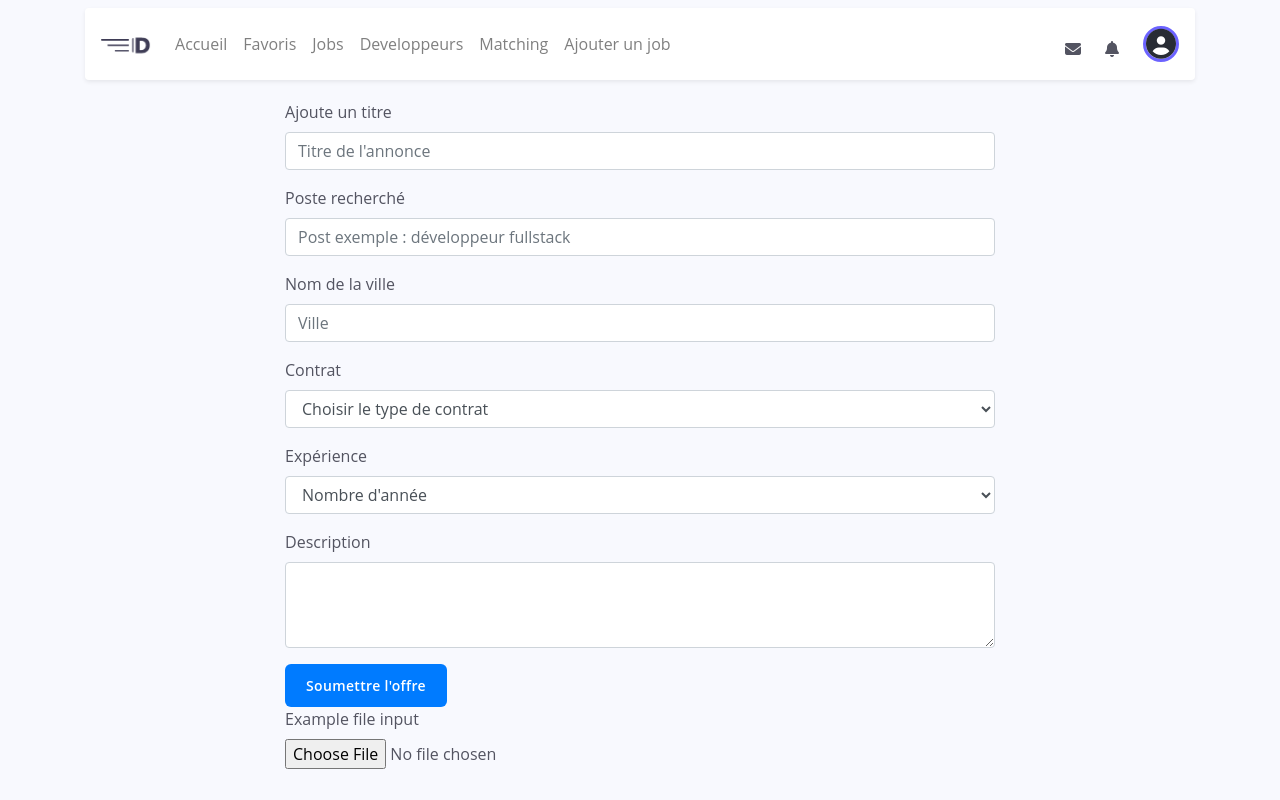
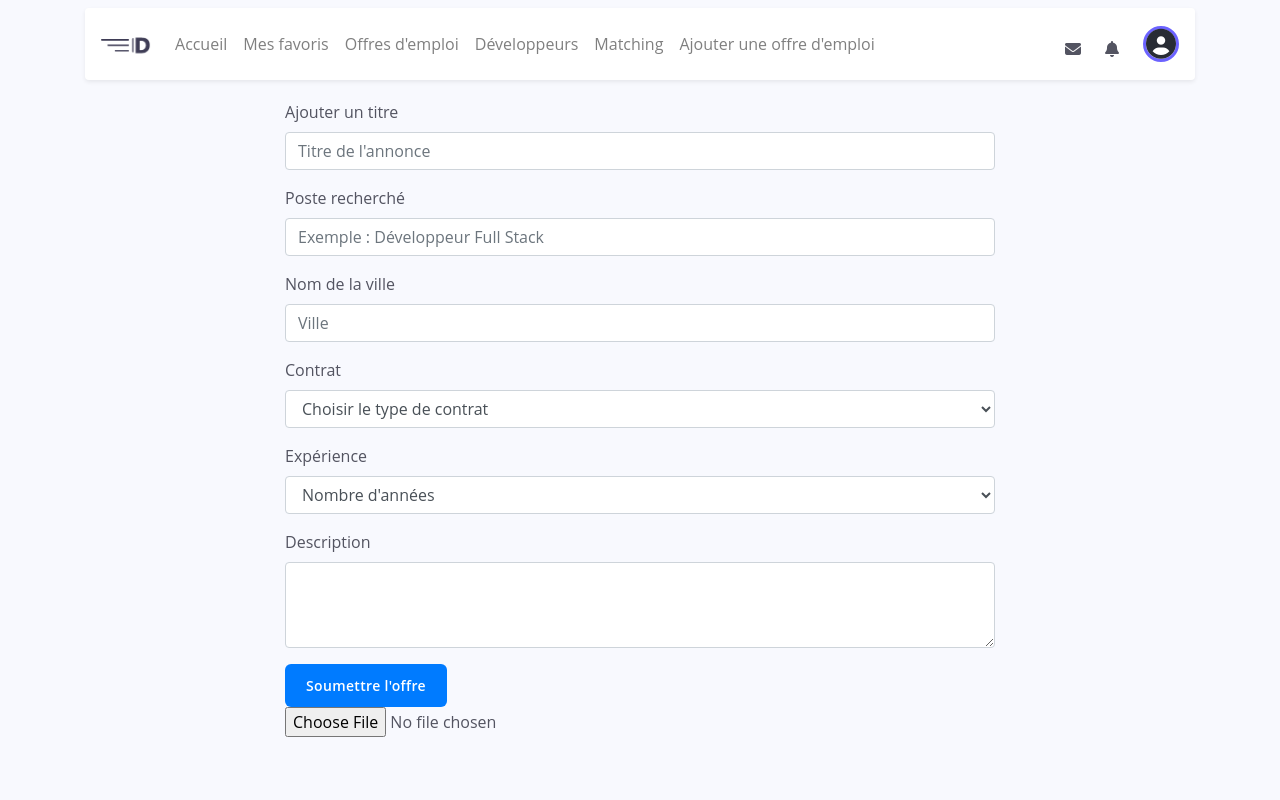
Before and after one commit to Armand-Bpp/dev_matching_front, a React (Create React App) app: page /addjobs in a window 1280 px wide. Built offline with nearby package versions, Linux system fonts and the light colour scheme.

Commit message:
pull you

```diff
--- a/src/components/core/Form.js
+++ b/src/components/core/Form.js
@@ -7,12 +7,12 @@ class Formaddjob extends React.Component {
             <div className="add col-12 col-md-8 col-lg-8 mr-auto ml-auto">
                 <form>
                     <div className="form-group">
-                        <label for="exampleFormControlInput1">Ajoute un titre</label>
+                        <label for="exampleFormControlInput1">Ajouter un titre</label>
                         <input type="text" class="form-control" id="exampleFormControlInput1" placeholder="Titre de l'annonce" />
                     </div>
                     <div className="form-group">
                         <label for="exampleFormControlInput1">Poste recherché</label>
-                        <input type="text" class="form-control" id="exampleFormControlInput1" placeholder="Post exemple : développeur fullstack" />
+                        <input type="text" class="form-control" id="exampleFormControlInput1" placeholder="Exemple : Développeur Full Stack" />
                     </div>
                     <div className="form-group">
                         <label for="exampleFormControlInput1">Nom de la ville</label>
@@ -31,7 +31,7 @@ class Formaddjob extends React.Component {
                     <div class="form-group">
                         <label for="exampleFormControlSelect1">Expérience</label>
                         <select className="form-control" id="exampleFormControlSelect1">
-                            <option>Nombre d'année</option>
+                            <option>Nombre d'années</option>
                             <option>1</option>
                             <option>2</option>
                             <option>3</option>
@@ -51,7 +51,7 @@ class Formaddjob extends React.Component {
                     <button type="submit" class="btn btn-primary">Soumettre l'offre</button>
                     <form>
                         <div class="form-group">
-                            <label for="exampleFormControlFile1">Example file input</label>
+                            {/* <label for="exampleFormControlFile1">Example file input</label> */}
                             <input type="file" class="form-control-file" id="exampleFormControlFile1" />
                         </div>
                     </form>
--- a/src/components/core/Navbar.js
+++ b/src/components/core/Navbar.js
@@ -12,11 +12,11 @@ class Navbarlogin extends React.Component {
                     <Navbar.Collapse id="responsive-navbar-nav">
                         <Nav className="mr-auto">
                             <Nav.Link href="/">Accueil<span className="sr-only">(current)</span></Nav.Link>
-                            <Nav.Link href="favorites">Favoris</Nav.Link>
-                            <Nav.Link href="listjobs">Jobs</Nav.Link>
-                            <Nav.Link href="listdev">Developpeurs</Nav.Link>
+                            <Nav.Link href="favorites"> Mes favoris</Nav.Link>
+                            <Nav.Link href="listjobs">Offres d'emploi</Nav.Link>
+                            <Nav.Link href="listdev">Développeurs</Nav.Link>
                             <Nav.Link href="matching">Matching</Nav.Link>
-                            <Nav.Link href="addjobs">Ajouter un job</Nav.Link>
+                            <Nav.Link href="addjobs">Ajouter une offre d'emploi</Nav.Link>
                             {/* <Nav.Link href="profildev">Profil-dev</Nav.Link>
                             <Nav.Link href="profilentreprise">Profil-entreprise</Nav.Link> */}
                         </Nav>
--- a/src/components/dev/Card.js
+++ b/src/components/dev/Card.js
@@ -77,15 +77,15 @@ class Card extends React.Component {
             <div class="card-body">
                 <div className="row">
                     <div  className="profil col-12 col-md-4 col-lg-3">
-                        <img className="shadow  img-fluid text-center" alt="" src="img/dev.png"/>
+                        <img className="shadow  img-fluid text-center" alt="" src={this.props.picture}/>
                     </div>
                     <div  className="col-lg-6 col-12 col-md-6">
                         <h3 className="card-text">{this.props.firstName} {this.props.lastName}</h3>
-                        <h5 className="card-text"><i class="fas fa-map-marker-alt"></i> Ville : {this.props.city}</h5>
+                        <h5 className="card-text"><i class="fas fa-map-marker-alt"></i> {this.props.city}</h5>
                         <h4 className="card-title">{this.props.title}</h4>
                         <ul className="list-unstyled list-inline">
                             <li className="list-inline-item"><h5 className="card-text"><i class="fas fa-clipboard-list"></i> {this.props.contract}</h5></li>
-                            <li className="list-inline-item ml-2"><h5 className="card-text"><i class="far fa-calendar-alt"></i> experience:  {this.props.experience} ans</h5></li>
+                            <li className="list-inline-item ml-2"><h5 className="card-text"><i class="far fa-calendar-alt"></i>{this.props.experience} ans d'expérience</h5></li>
                         </ul>
                         <div className="row">
                             <div className="col-12 col-lg-10 col-md-10">
@@ -95,16 +95,16 @@ class Card extends React.Component {
                                             <h5 className="d-inline"><span class="badge badge-secondary">MongoDb</span></h5>
                                         </li>
                                         <li className="d-inline ml-2">
-                                            <h5 className="d-inline"><span class="badge badge-secondary">Nodejs</span></h5>
+                                            <h5 className="d-inline"><span class="badge badge-secondary">NodeJs</span></h5>
                                         </li>
                                         <li className="d-inline ml-2">
-                                            <h5 className="d-inline"><span class="badge badge-secondary">Javascript</span></h5>
+                                            <h5 className="d-inline"><span class="badge badge-secondary">JavaScript</span></h5>
                                         </li>
                                         <li className="d-inline ml-2">
                                             <h5 className="d-inline"><span class="badge badge-secondary">HTML</span></h5>
                                         </li>
                                         <li className="d-inline ml-2">
-                                            <h5 className="d-inline"><span class="badge badge-secondary">Bootstrap</span></h5>
+                                            <h5 className="d-inline"><span class="badge badge-secondary">BootStrap</span></h5>
                                         </li>
                                     </ul>
                                 </div>
--- a/src/components/entreprise/CardProfilJobs.js
+++ b/src/components/entreprise/CardProfilJobs.js
@@ -36,7 +36,7 @@ class CardProfilJobs extends React.Component {
                                                             <span class="description"><p>{this.props.city}</p></span>
                                                         </div>
                                                         <div>
-                                                            <span class=""><i class="fas fa-map-marked-alt"></i> Region</span>
+                                                            <span class=""><i class="fas fa-map-marked-alt"></i> Région</span>
                                                             <span class="description"><p>{this.props.region}</p></span>
                                                         </div>
                                                         <div>
--- a/src/components/pages/ListDev.js
+++ b/src/components/pages/ListDev.js
@@ -40,6 +40,8 @@ class ListDev extends React.Component{
 
     renderListDev(){
         return this.state.listDev.map((listDev) => {
+
+            if (listDev.role === 'developer'){
             return(
             // <p key ={listDev.id}>{listDev.lastName}  {listDev.firstName} {listDev.city} {listDev.skills}  </p>
             <Card
@@ -51,10 +53,12 @@ class ListDev extends React.Component{
              title={listDev.title}
              experience = {listDev.experience}
              contract = {listDev.contract}
+             picture = {listDev.picture}
 
 
             />
             )
+            }
         })
     }
     render(){
@@ -64,7 +68,7 @@ class ListDev extends React.Component{
                     <Navbarlogin  />
                 </div>
                 <div className="listdeveloppeurs">
-                        <h2 className="text-center mb-4">Liste développeurs</h2>
+                        <h2 className="text-center mb-4">Liste des développeurs</h2>
                         {this.renderListDev()}
                 </div>
             </div>
--- a/src/components/pages/ListJobs.js
+++ b/src/components/pages/ListJobs.js
@@ -60,7 +60,7 @@ class ListJobs extends React.Component{
             <div>
                 <Navbarlogin  />
                 <div className="jobs">
-                    <h2 className="text-center mb-4">List jobs</h2>
+                    <h2 className="text-center mb-4">Offres d'emploi</h2>
 
                     {this.renderListEn()}
                 </div>
--- a/src/components/pages/ProfilDev.js
+++ b/src/components/pages/ProfilDev.js
@@ -9,12 +9,14 @@ class ProfilDev extends React.Component {
     constructor(props){
         super(props)
         this.state = {
-            profilId : []
+            profilId : [],
         }
         this.renderProfilDev = this.renderProfilDev.bind(this);
     }
 
     componentDidMount(){
+        // const id = this.props.id
+        // console.log(id, 'id')
       const url = `http://192.168.1.219:3001/users/5e456dfb899c923f10b08fb7`;
       console.log('url', url);
       fetch(url)
```
